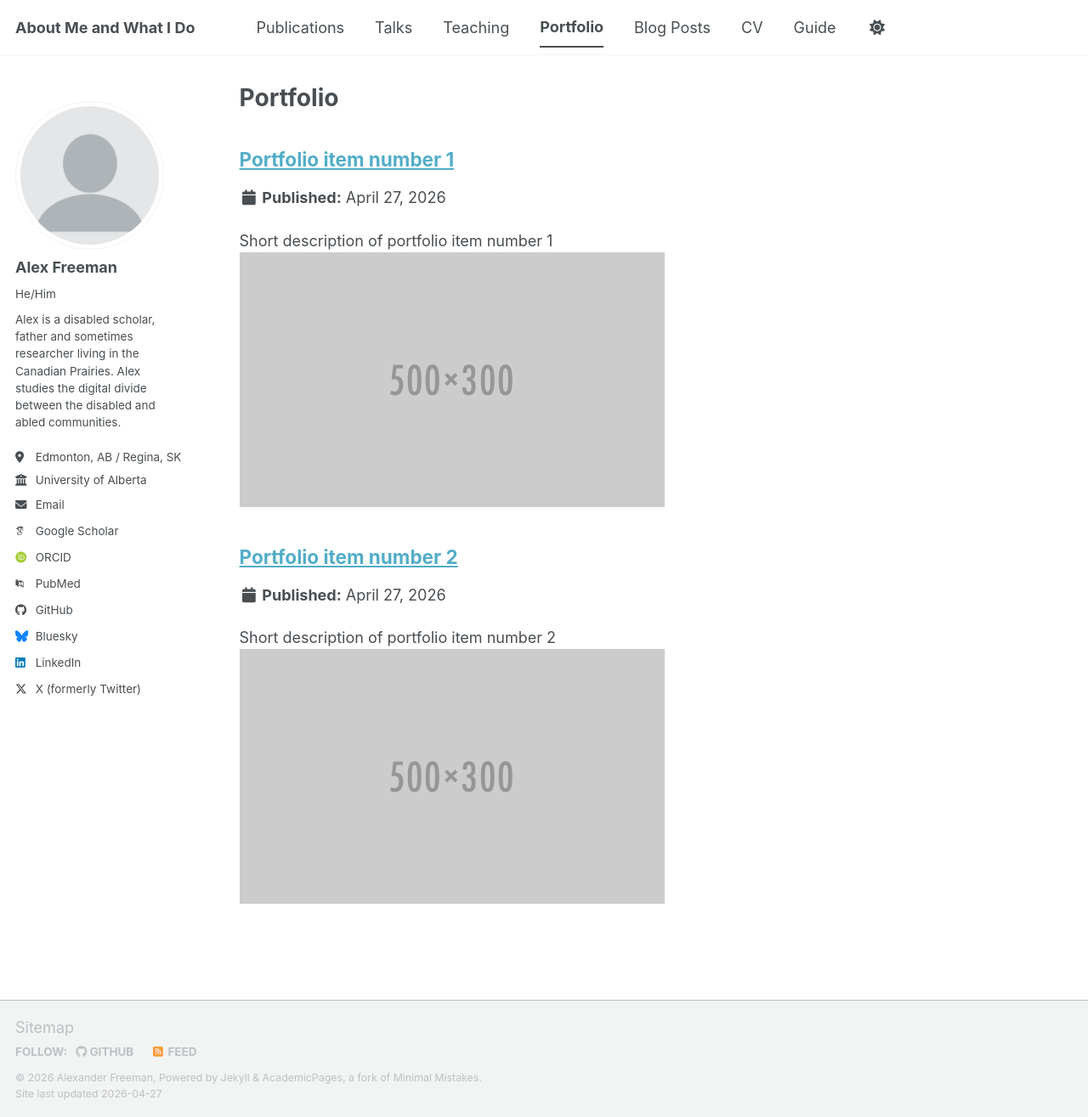
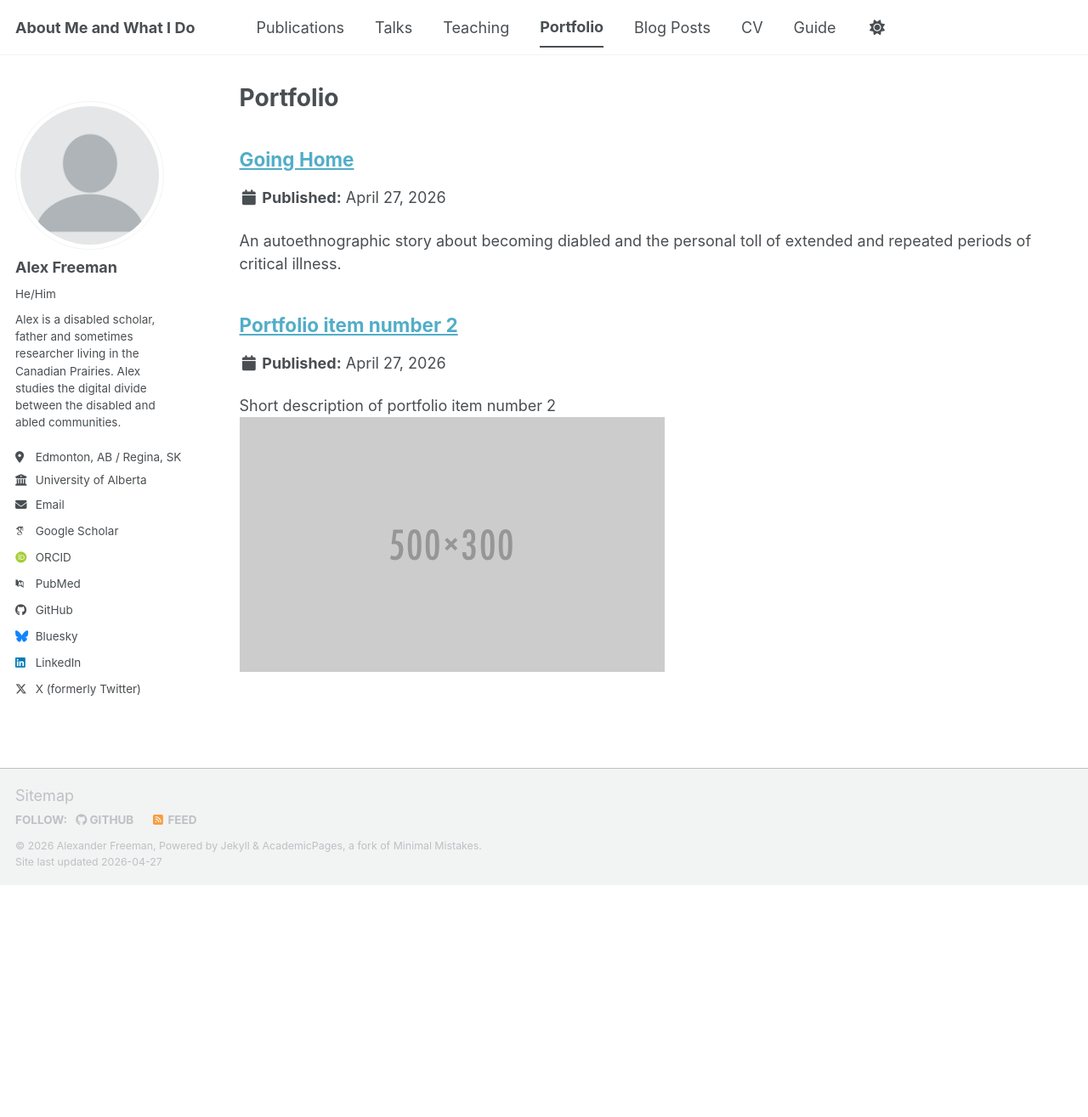
Before and after one commit to Rakk510/Me-Version-2, a Jekyll site: the page built from _pages/portfolio.html, in a window 1280 px wide and 1315 px high. Shown: the whole window at 85% size. Built offline with Jekyll 4.4.1, drawn with Linux system fonts in a browser that asks for light colours; some web fonts are replaced; a script bundle is joined from its source files by our own code; library files that are not in the unit come from our copies.

Commit message:
Update portfolio-1.md

```diff
--- a/_portfolio/portfolio-1.md
+++ b/_portfolio/portfolio-1.md
@@ -1,6 +1,6 @@
 ---
-title: "Portfolio item number 1"
-excerpt: "Short description of portfolio item number 1<br/><img src='/images/500x300.png'>"
+title: "Going Home"
+excerpt: "An autoethnographic story about becoming diabled and the personal toll of extended and repeated periods of critical illness."
 collection: portfolio
 ---
 
```
